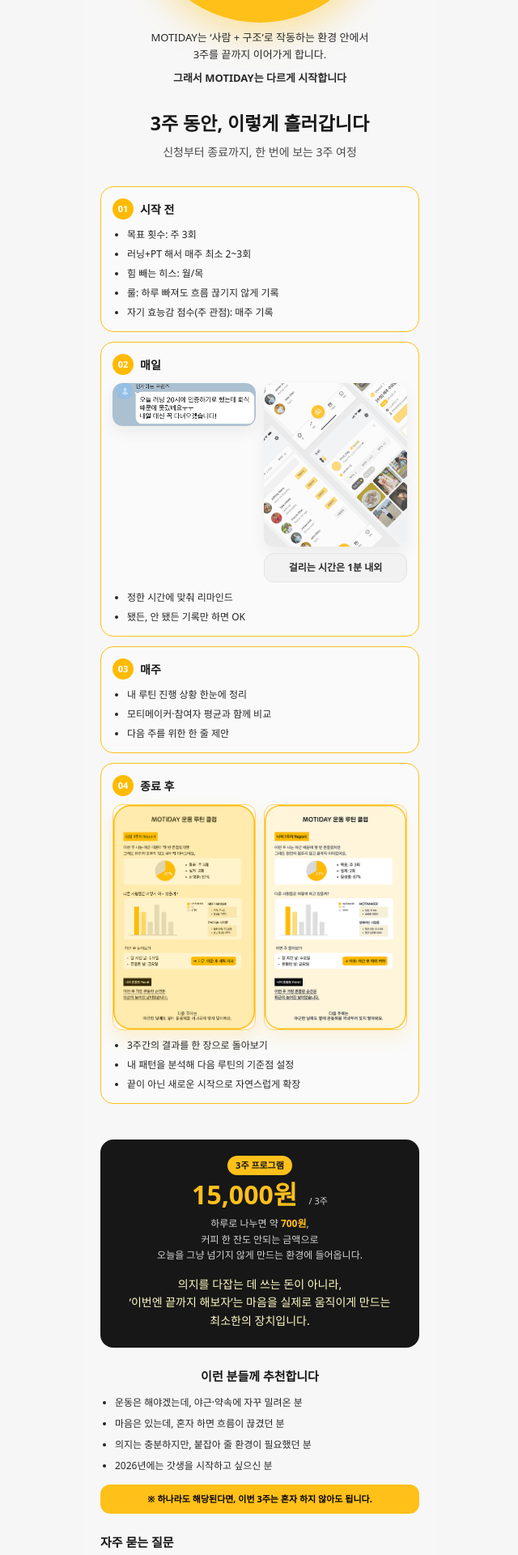
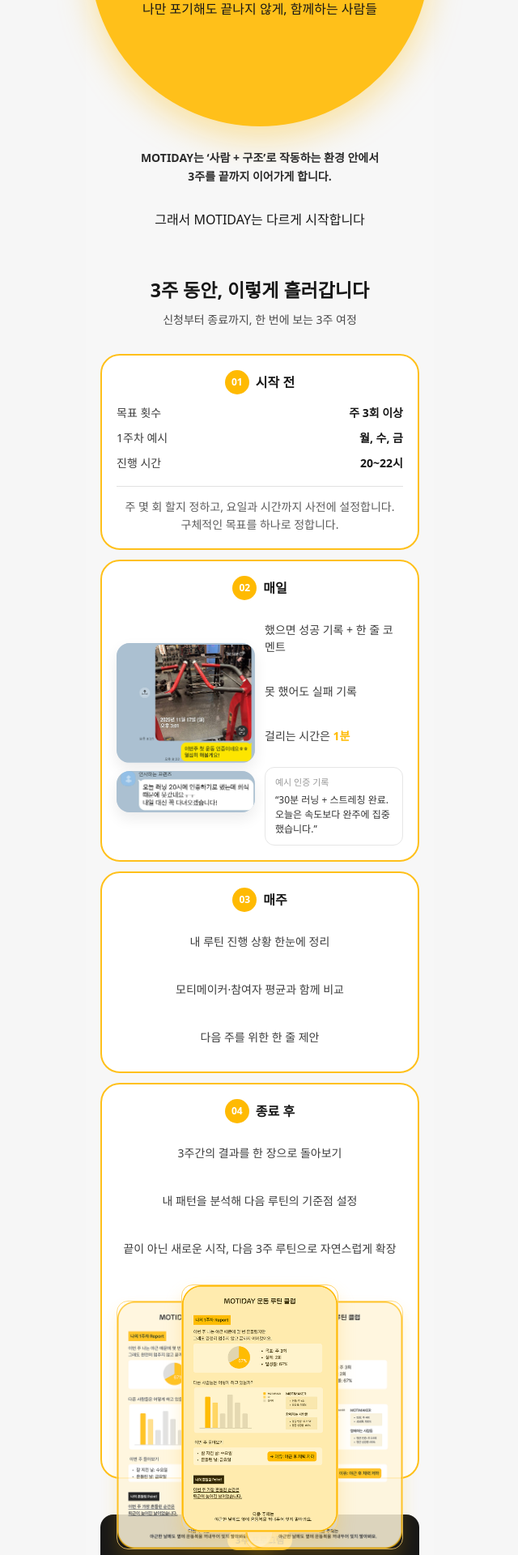
Before and after one commit to MEDILUX-club/Motiday_landing_page, a React (Vite) app: page / in a window 1280 px wide. Shown: the part 2460-4380 px from the top of the page at 81% size, without its empty margins (319-959 px from the left). Built offline with nearby package versions, Linux system fonts and the light colour scheme; a web font is replaced by a local one.

Commit message:
feat:journey1

```diff
--- a/src/App.css
+++ b/src/App.css
@@ -513,64 +513,136 @@
   display: flex;
   flex-direction: column;
   align-items: center;
-  gap: 8px;
-  padding: 8px 0 4px;
+  gap: 14px;
+  padding: 16px 0 10px;
 }
 
 .circle-inner {
-  width: 300px;
+  width: 100%;
+  max-width: 420px;
   aspect-ratio: 1 / 1;
   background: #ffc01a;
   border-radius: 999px;
-  padding: 32px 22px;
+  padding: 44px 26px 40px;
   display: flex;
   flex-direction: column;
-  gap: 10px;
+  gap: 18px;
   align-items: center;
   justify-content: center;
   text-align: center;
   box-shadow: 0 16px 40px rgba(255, 186, 2, 0.35);
 }
 
-.circle-title {
-  display: inline-flex;
+.circle-logo {
+  display: flex;
   align-items: center;
   gap: 8px;
-  font-weight: 700;
-  font-size: 13px;
+  font-size: 30px;
+  font-weight: 800;
+  color: #2b2b2b;
 }
 
-.circle .dot {
-  width: 8px;
-  height: 8px;
-  border-radius: 999px;
-  background: #171717;
+.circle-logo img {
+  width: 32px;
+  height: 32px;
+  margin-top: -6px;
 }
 
-.chip.wide {
-  max-width: none;
-  width: 100%;
-  background: #ffeab4;
-  font-weight: 600;
+.circle-tagline {
+  margin: -6px 0 0;
+  font-size: 15px;
+  font-weight: 700;
+  color: #2b2b2b;
+  text-decoration: underline;
+  text-decoration-thickness: 2px;
+  text-underline-offset: 6px;
+  position: relative;
 }
 
-.circle-caption,
-.circle-foot {
-  margin: 0;
+.circle-tagline::before {
+  content: '';
+  position: absolute;
+  top: -14px;
+  right: 4px;
+  width: 4px;
+  height: 4px;
+  background: #2b2b2b;
+  border-radius: 999px;
+  box-shadow: -10px 0 0 #2b2b2b, 10px 0 0 #2b2b2b;
+}
+
+.circle-chips {
+  display: flex;
+  flex-direction: column;
+  gap: 12px;
+  width: 100%;
+}
+
+.circle-chip {
+  width: 100%;
+  background: #fff2cb;
+  border-radius: 999px;
+  padding: 11px 16px;
+  font-size: 14px;
+  font-weight: 600;
+  color: #2b2b2b;
+}
+
+.circle-caption {
+  margin: 14px 0 0;
   text-align: center;
-  font-size: 13px;
+  font-size: 14px;
+  font-weight: 700;
   line-height: 1.6;
   color: #2b2b2b;
 }
 
-.circle-foot {
+.circle-highlight {
+  background: #ffffff;
+  padding: 0 4px;
+  border-radius: 2px;
+  box-decoration-break: clone;
+}
+
+.circle-dots {
+  display: flex;
+  flex-direction: column;
+  gap: 12px;
+  align-items: center;
+}
+
+.circle-dot {
+  display: inline-block;
+  border-radius: 999px;
+  background: #ffc01a;
+}
+
+.circle-dot.dot-lg {
+  width: 20px;
+  height: 20px;
+}
+
+.circle-dot.dot-md {
+  width: 12px;
+  height: 12px;
+  opacity: 0.7;
+}
+
+.circle-dot.dot-sm {
+  width: 6px;
+  height: 6px;
+  opacity: 0.5;
+}
+
+.accent {
+  color: #a65f00;
   font-weight: 700;
 }
 
 .journey {
   background: transparent;
   border-radius: 0;
-  padding: 0 18px 20px;
+  padding: 8px 18px 20px;
   display: flex;
   flex-direction: column;
   gap: 14px;
@@ -584,13 +656,13 @@
 }
 
 .journey-card {
-  padding: 14px;
-  border-radius: 16px;
-  background: #fafafa;
-  border: 1px solid #ffc01a;
+  padding: 18px;
+  border-radius: 24px;
+  background: #ffffff;
+  border: 2px solid #ffc01a;
   display: flex;
   flex-direction: column;
-  gap: 10px;
+  gap: 12px;
 }
 
 .card-head {
@@ -599,93 +671,157 @@
   gap: 8px;
 }
 
+.card-head.centered {
+  justify-content: center;
+}
+
 .number {
-  width: 26px;
-  height: 26px;
+  width: 30px;
+  height: 30px;
   background: #ffba02;
   border-radius: 999px;
   display: inline-flex;
   align-items: center;
   justify-content: center;
   color: #fff;
-  font-size: 11px;
+  font-size: 12px;
   font-weight: 700;
 }
 
 .title {
-  font-size: 14px;
+  font-size: 16px;
   font-weight: 700;
   color: #171717;
 }
 
-.body {
+.step-rows {
+  display: flex;
+  flex-direction: column;
+  gap: 10px;
+  font-size: 14px;
+  color: #3d3d3d;
+}
+
+.step-rows .row {
+  display: flex;
+  justify-content: space-between;
+}
+
+.step-rows strong {
+  color: #171717;
+  font-weight: 700;
+}
+
+.divider {
+  height: 1px;
+  background: #e1e1e1;
+  margin: 6px 0 2px;
+}
+
+.step-desc {
   margin: 0;
-  padding-left: 18px;
+  text-align: center;
+  font-size: 14px;
+  line-height: 1.6;
+  color: #5c5c5c;
+}
+
+.daily-layout {
+  display: grid;
+  grid-template-columns: 1fr 1fr;
+  gap: 12px;
+  align-items: center;
+}
+
+.daily-images {
+  display: flex;
+  flex-direction: column;
+  gap: 10px;
+}
+
+.daily-images img {
+  width: 100%;
+  border-radius: 16px;
+  background: #d8e3ec;
+  box-shadow: 0 8px 18px rgba(0, 0, 0, 0.08);
+}
+
+.daily-text {
   display: flex;
   flex-direction: column;
   gap: 6px;
-  color: #262626;
-  font-size: 12px;
+  font-size: 14px;
+  color: #3d3d3d;
 }
 
-.body li {
+.daily-text strong {
+  color: #ffba02;
+}
+
+.example-box {
+  margin-top: 8px;
+  padding: 10px 12px;
+  border-radius: 12px;
+  border: 1px solid #e6e6e6;
+  background: #ffffff;
+}
+
+.example-box span {
+  display: block;
+  font-size: 11px;
+  color: #9a9a9a;
+  margin-bottom: 4px;
+}
+
+.example-box p {
+  margin: 0;
+  font-size: 12px;
+  color: #333333;
   line-height: 1.5;
 }
 
-.daily-wrap {
-  display: grid;
-  grid-template-columns: 1fr 1fr;
+.step-list {
+  display: flex;
+  flex-direction: column;
   gap: 10px;
+  text-align: center;
+  font-size: 14px;
+  color: #3d3d3d;
 }
 
-.daily-img {
+.report-stack {
+  position: relative;
   width: 100%;
-  border-radius: 12px;
-  background: #eaeaea;
-  box-shadow: 0 8px 18px rgba(0, 0, 0, 0.06);
+  height: 220px;
+  margin-top: 8px;
 }
 
-.daily-img.tall {
-  height: 100%;
-  object-fit: cover;
+.report-stack img {
+  position: absolute;
+  width: 55%;
+  border-radius: 14px;
+  border: 1px solid #ffd36a;
+  box-shadow: 0 12px 22px rgba(255, 186, 2, 0.2);
 }
 
-.daily-stack {
-  display: flex;
-  flex-direction: column;
-  gap: 8px;
+.report-top {
+  left: 22.5%;
+  top: 0;
+  z-index: 3;
 }
 
-.badge.muted {
-  background: #f2f2f2;
-  border-radius: 12px;
-  padding: 8px 10px;
-  font-size: 12px;
-  color: #2c2c2c;
-  text-align: center;
-  font-weight: 600;
-  border: 1px solid #e4e4e4;
+.report-left {
+  left: 0;
+  top: 20px;
+  z-index: 1;
+  opacity: 0.85;
 }
 
-.report-wrap {
-  display: grid;
-  grid-template-columns: 1fr 1fr;
-  gap: 10px;
-  align-items: center;
-}
-
-.report-main {
-  width: 100%;
-  border-radius: 12px;
-  border: 1px solid #ffd36a;
-  box-shadow: 0 10px 22px rgba(255, 186, 2, 0.18);
-}
-
-.report-sub {
-  width: 100%;
-  border-radius: 12px;
-  border: 1px solid #ffd36a;
-  box-shadow: 0 10px 22px rgba(255, 186, 2, 0.12);
+.report-right {
+  right: 0;
+  top: 20px;
+  z-index: 1;
+  opacity: 0.85;
 }
 
 .pricing {
@@ -922,6 +1058,6 @@
   }
 
   .circle-inner {
-    width: 260px;
+    max-width: 320px;
   }
 }
--- a/src/App.jsx
+++ b/src/App.jsx
@@ -8,7 +8,6 @@
 import maker5 from './assets/Ellipse 7.png'
 import chat1 from './assets/image4.png'
 import chat2 from './assets/image5.png'
-import collage from './assets/image3.png'
 import report1 from './assets/image2.png'
 import report2 from './assets/image1.png'
 import wave from './assets/Vector.svg'
@@ -191,64 +190,84 @@
           <p>신청부터 종료까지, 한 번에 보는 3주 여정</p>
         </header>
         <div className="journey-grid">
-          <div className="journey-card">
-            <div className="card-head">
+          <div className="journey-card step">
+            <div className="card-head centered">
               <span className="number">01</span>
               <span className="title">시작 전</span>
             </div>
-            <ul className="body">
-              <li>목표 횟수: 주 3회</li>
-              <li>러닝+PT 해서 매주 최소 2~3회</li>
-              <li>힘 빼는 히스: 월/목</li>
-              <li>룰: 하루 빠져도 흐름 끊기지 않게 기록</li>
-              <li>자기 효능감 점수(주 관점): 매주 기록</li>
-            </ul>
+            <div className="step-rows">
+              <div className="row">
+                <span>목표 횟수</span>
+                <strong>주 3회 이상</strong>
+              </div>
+              <div className="row">
+                <span>1주차 예시</span>
+                <strong>월, 수, 금</strong>
+              </div>
+              <div className="row">
+                <span>진행 시간</span>
+                <strong>20~22시</strong>
+              </div>
+            </div>
+            <div className="divider" />
+            <p className="step-desc">
+              주 몇 회 할지 정하고, 요일과 시간까지 사전에 설정합니다.
+              <br />
+              구체적인 목표를 하나로 정합니다.
+            </p>
           </div>
 
-          <div className="journey-card">
-            <div className="card-head">
+          <div className="journey-card step">
+            <div className="card-head centered">
               <span className="number">02</span>
               <span className="title">매일</span>
             </div>
-            <div className="daily-wrap">
-              <img src={chat1} alt="리마인드 예시" className="daily-img" />
-              <div className="daily-stack">
-                <img src={collage} alt="앱 화면 예시" className="daily-img tall" />
-                <div className="badge muted">걸리는 시간은 1분 내외</div>
+            <div className="daily-layout">
+              <div className="daily-images">
+                <img src={chat2} alt="운동 인증 예시" />
+                <img src={chat1} alt="리마인드 예시" />
+              </div>
+              <div className="daily-text">
+                <p>했으면 성공 기록 + 한 줄 코멘트</p>
+                <p>못 했어도 실패 기록</p>
+                <p>
+                  걸리는 시간은 <strong>1분</strong>
+                </p>
+                <div className="example-box">
+                  <span>예시 인증 기록</span>
+                  <p>“30분 러닝 + 스트레칭 완료. 오늘은 속도보다 완주에 집중했습니다.”</p>
+                </div>
               </div>
             </div>
-            <ul className="body">
-              <li>정한 시간에 맞춰 리마인드</li>
-              <li>됐든, 안 됐든 기록만 하면 OK</li>
-            </ul>
           </div>
 
-          <div className="journey-card">
-            <div className="card-head">
+          <div className="journey-card step">
+            <div className="card-head centered">
               <span className="number">03</span>
               <span className="title">매주</span>
             </div>
-            <ul className="body">
-              <li>내 루틴 진행 상황 한눈에 정리</li>
-              <li>모티메이커·참여자 평균과 함께 비교</li>
-              <li>다음 주를 위한 한 줄 제안</li>
-            </ul>
+            <div className="step-list">
+              <p>내 루틴 진행 상황 한눈에 정리</p>
+              <p>모티메이커·참여자 평균과 함께 비교</p>
+              <p>다음 주를 위한 한 줄 제안</p>
+            </div>
           </div>
 
-          <div className="journey-card">
-            <div className="card-head">
+          <div className="journey-card step">
+            <div className="card-head centered">
               <span className="number">04</span>
               <span className="title">종료 후</span>
             </div>
-            <div className="report-wrap">
-              <img src={report1} alt="3주 리포트 예시" className="report-main" />
-              <img src={report2} alt="루틴 리포트 예시" className="report-sub" />
+            <div className="step-list">
+              <p>3주간의 결과를 한 장으로 돌아보기</p>
+              <p>내 패턴을 분석해 다음 루틴의 기준점 설정</p>
+              <p>끝이 아닌 새로운 시작, 다음 3주 루틴으로 자연스럽게 확장</p>
             </div>
-            <ul className="body">
-              <li>3주간의 결과를 한 장으로 돌아보기</li>
-              <li>내 패턴을 분석해 다음 루틴의 기준점 설정</li>
-              <li>끝이 아닌 새로운 시작으로 자연스럽게 확장</li>
-            </ul>
+            <div className="report-stack">
+              <img src={report1} alt="3주 리포트 예시" className="report-top" />
+              <img src={report2} alt="루틴 리포트 예시" className="report-left" />
+              <img src={report2} alt="루틴 리포트 예시" className="report-right" />
+            </div>
           </div>
         </div>
       </section>
```
